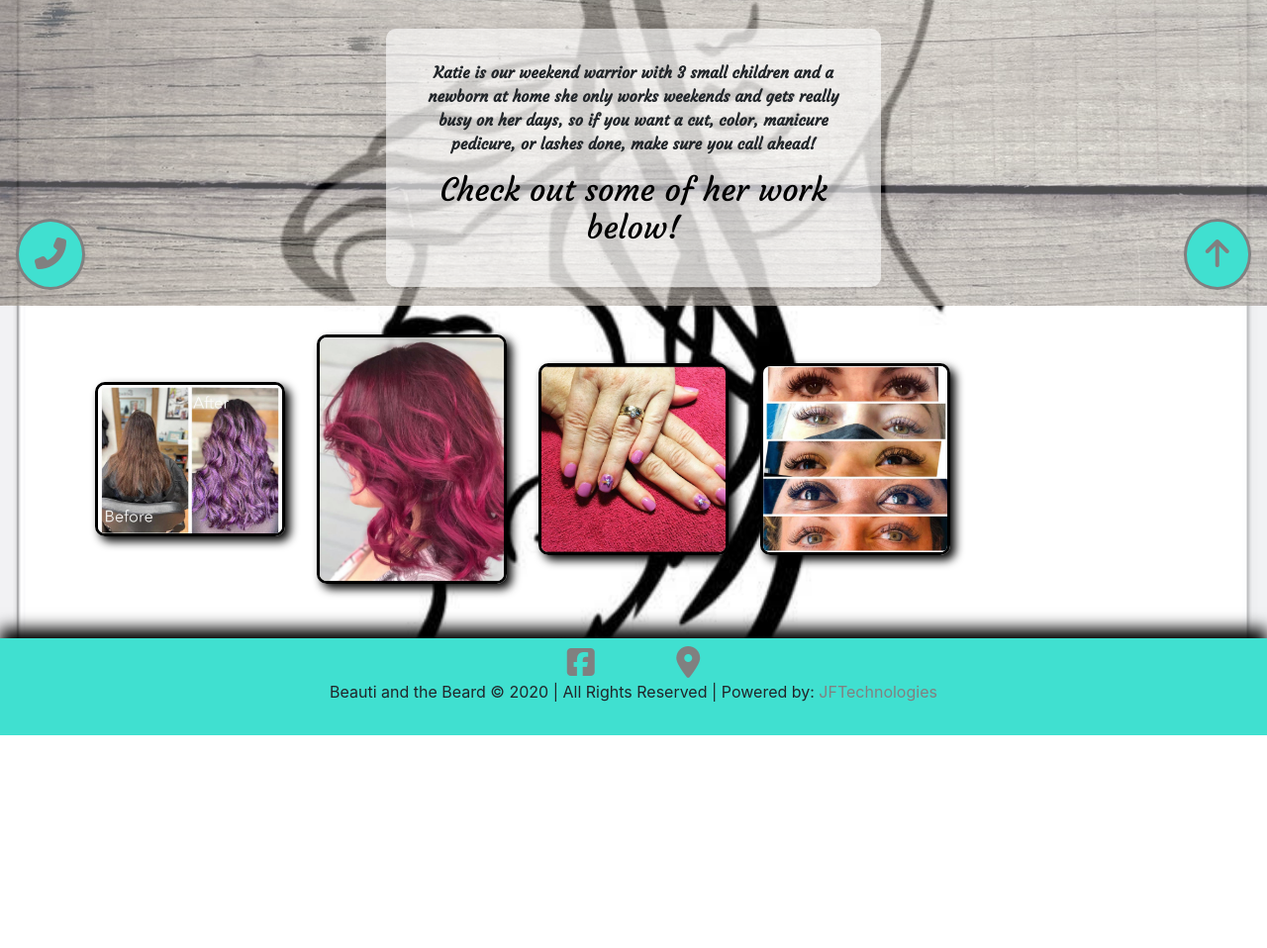
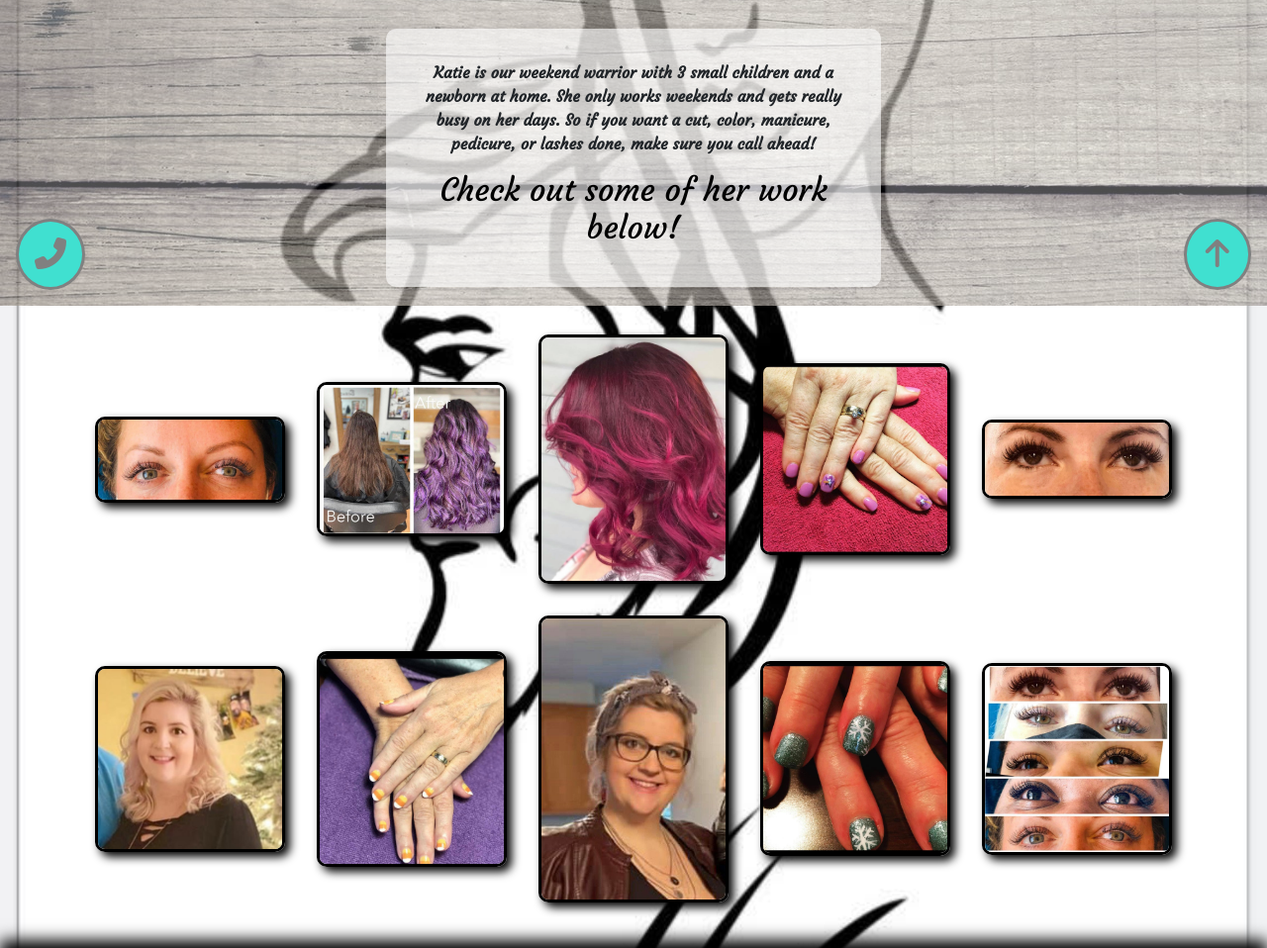
Before and after one commit to Jacob52210/Beauti_And_The_Beard, a plain HTML site: page katie.html in a window 1280 px wide. Shown: the part 491-1449 px from the top of the page at 99% size. Before the commit the page ends 1234 px from the top, so only its background shows below. Drawn offline with nearby package versions, Linux system fonts and the light colour scheme; a web font is replaced by a local one.

Commit message:
added more images to Katies page

```diff
--- a/css/style.scss
+++ b/css/style.scss
@@ -311,6 +311,12 @@ body {
 	}
 
 	@media screen and (min-width: 768px) {
+		.header {
+			h1 {
+				font-size: 10vw;
+			}
+		}
+
 		.page-content-container {
 			.content-header-container {
 				img {
--- a/katie.html
+++ b/katie.html
@@ -81,22 +81,30 @@
     <section class="page-content-container">
 
       <div class="content-header-container">
-        <img src="img/katie3.jpg" alt="Katie Headshot">
+        <img src="img/katie.jpg" alt="Katie Headshot">
         <h1>Katie</h1>
       </div>
 
       <div class="content-container">
-        <p>Katie is our weekend warrior with 3 small children and a newborn at home she only works weekends
-          and gets really busy on her days, so if you want a cut, color, manicure pedicure, or lashes done,
+        <p>Katie is our weekend warrior with 3 small children and a newborn at home. She only works weekends
+          and gets really busy on her days. So if you want a cut, color, manicure, pedicure, or lashes done,
           make sure you call ahead!</p>
         <h3>Check out some of her work below!</h3>
       </div>
 
       <div class="image-container">
+        <img src="img/katie-lashes-3.jpg" alt="Eyelash Extensions">
         <img src="img/katie-hair-1.jpg" alt="Hair Style">
         <img src="img/katie-hair-2.jpg" alt="Hair Style">
         <img src="img/katie-nails-1.jpg" alt="Manicured Nails">
+        <img src="img/katie-lashes-2.jpg" alt="Eyelash Extensions">
+        <img src="img/katie.jpg" alt="Katie Headshot">
+        <img src="img/katie-nails-2.jpg" alt="Manicured Nails">
+        <img src="img/katie2.jpg" alt="Katie Headshot">
+        <img src="img/katie-nails-3.jpg" alt="Manicured Nails">
         <img src="img/katie-lashes-1.jpg" alt="Eyelash Extensions">
+
+
       </div>
 
     </section>
```
Also changed, not shown: index.html (+1 -0 lines), trisha.html (+2 -1 lines), css/style.css, img/katie-lashes-2.jpg (added), img/katie-lashes-3.jpg (added), img/katie-nails-2.jpg (added), img/katie-nails-3.jpg (added), img/katie-nails-4.jpg (added), img/katie.jpg (renamed from img/katie3.jpg), img/katie2.jpg (added), 1 other file.
